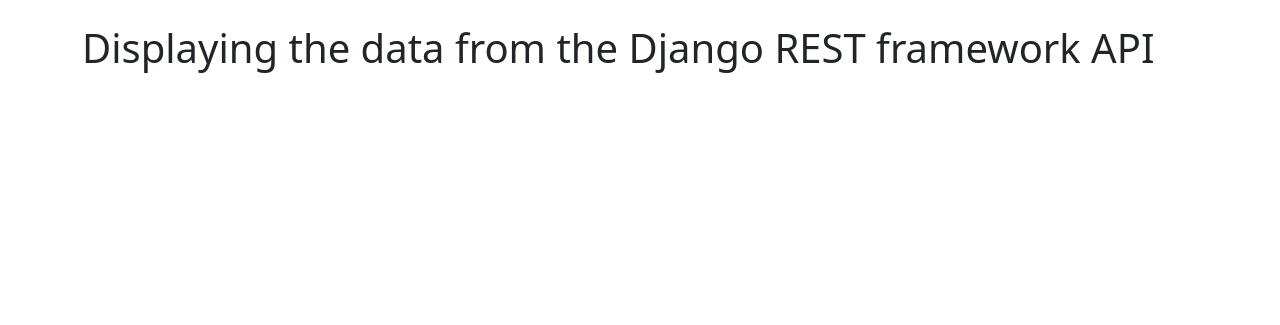
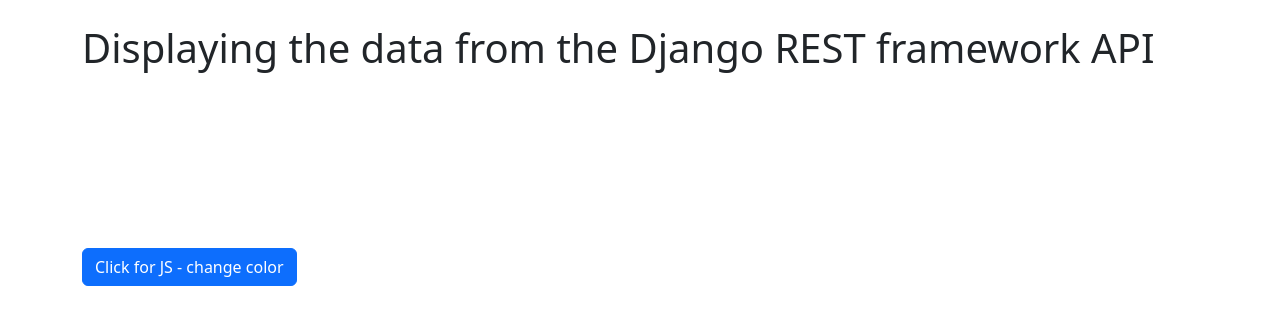
Before and after one commit to ajerni/djangotest, a Django app: page /usage/ in a window 1280 px wide. Shown: the part 56-381 px from the top of the page. Run offline with Django 4.2, Linux system fonts and the light colour scheme; data that the repository does not hold is empty; parts of the project's set-up code (start-up, migrations or seed data) failed here and were passed over.

Commit message:
added a bit of javascript

```diff
--- a/testapp/static/css/mystyle.css
+++ b/testapp/static/css/mystyle.css
@@ -7,3 +7,7 @@
 .carousel-control-prev {
   filter: invert(100%);
 }
+
+#mydiv {
+    color: red;
+}
--- /dev/null
+++ b/testapp/static/js/my_javascript.js
@@ -0,0 +1,6 @@
+function changecolor() {
+  console.log("I was clicked!!!");
+  document.getElementById("mydiv").style.color = "blue";
+  document.getElementById("mydiv").innerHTML =
+    "I have just changed completely thanks to the Javascript-Function in the static files folder, which is imported in the base.html. Remember Django renders the templates before they are sent to the brwoser! So for stuff like this, we are in frontend dev...";
+}
--- a/testapp/templates/base.html
+++ b/testapp/templates/base.html
@@ -21,5 +21,6 @@
       integrity="sha384-ENjdO4Dr2bkBIFxQpeoTz1HIcje39Wm4jDKdf19U8gI4ddQ3GYNS7NTKfAdVQSZe"
       crossorigin="anonymous"
     ></script>
+    <script src="{% static 'js/my_javascript.js' %}"></script>
   </body>
 </html>
--- a/testapp/templates/usage.html
+++ b/testapp/templates/usage.html
@@ -6,4 +6,10 @@
 <br /><br /><br />
 {{ data2.name }}
 <br /><br />
-{{ data2.language }} {% endblock %}
+<div id="mydiv">{{ data2.language }}</div>
+<br />
+<button type="button" class="btn btn-primary" onclick="changecolor()">
+  Click for JS - change color
+</button>
+
+{% endblock %}
```
Also changed, not shown: db.sqlite3, 1 other file.
